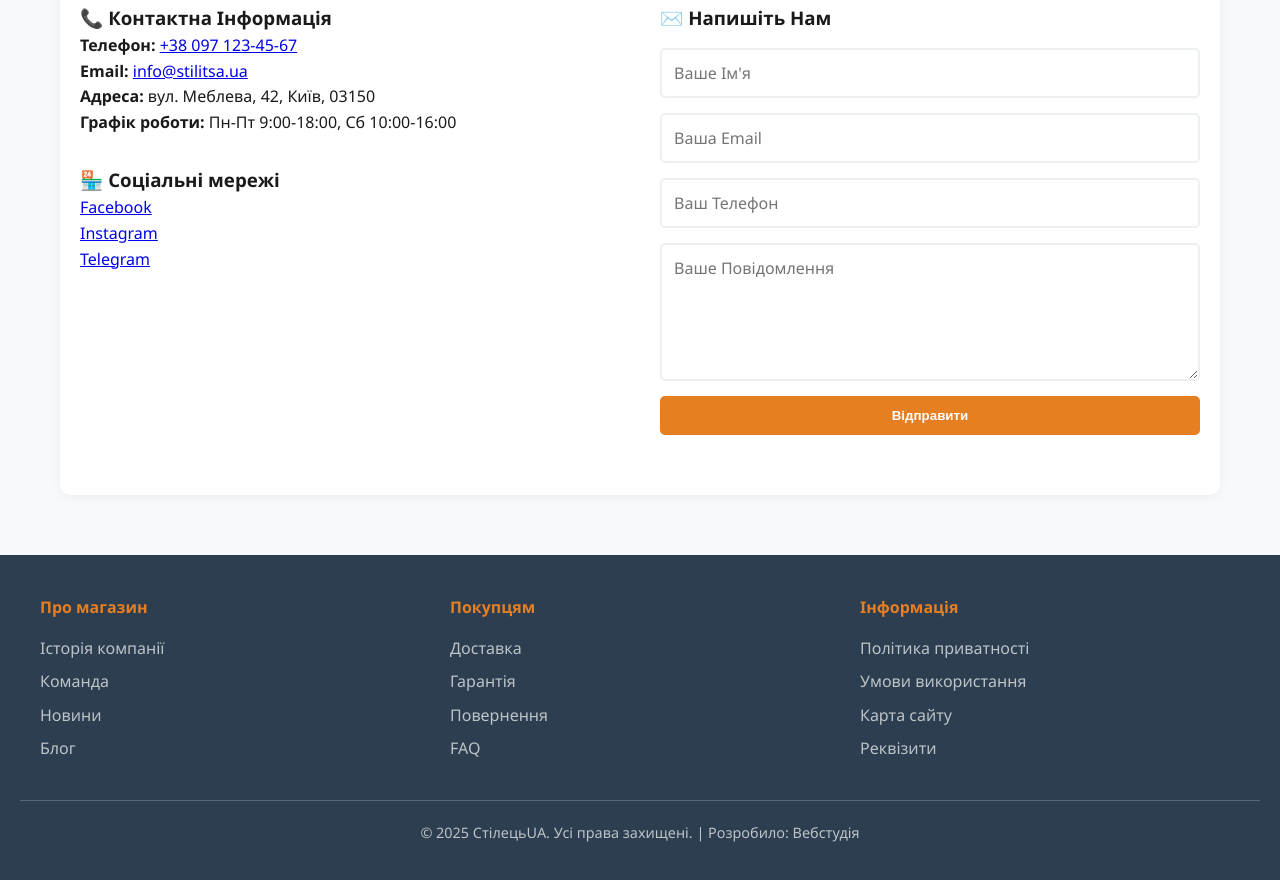
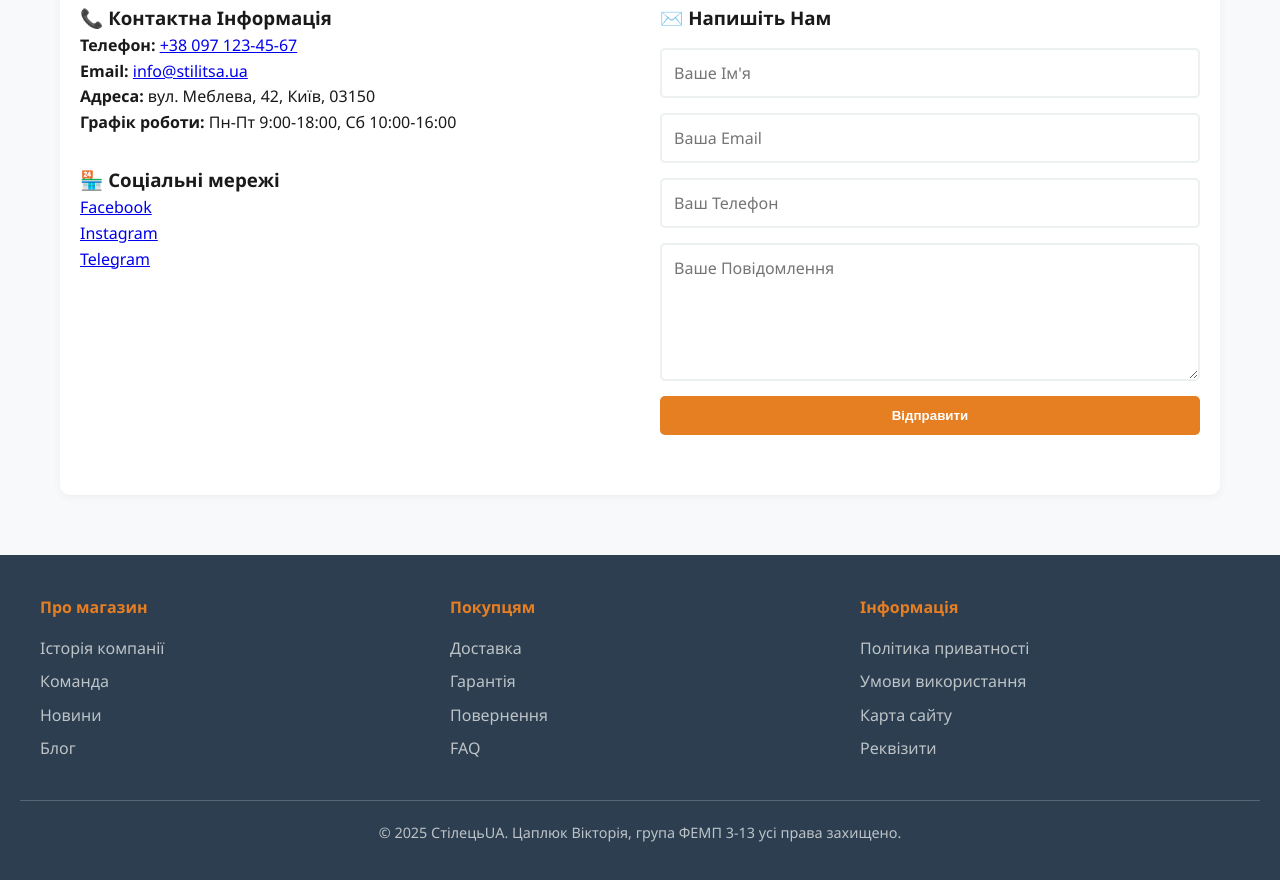
Before and after one commit to vvviiiiikkkkaaaa/chairua, a plain HTML site: page index.html in a window 1280 px wide. Shown: the part 3224-4104 px from the top of the page. Drawn offline with Linux system fonts and the light colour scheme.

Commit message:
Update index.html

```diff
--- a/index.html
+++ b/index.html
@@ -760,7 +760,7 @@
             </div>
         </div>
         <div class="footer-bottom">
-            <p>&copy; 2025 СтілецьUA. Усі права захищені. | Розробило: Вебстудія</p>
+            <p>&copy; 2025 СтілецьUA. Цаплюк Вікторія, група ФЕМП 3-13 усі права захищено.</p>
         </div>
     </footer>
 
```
